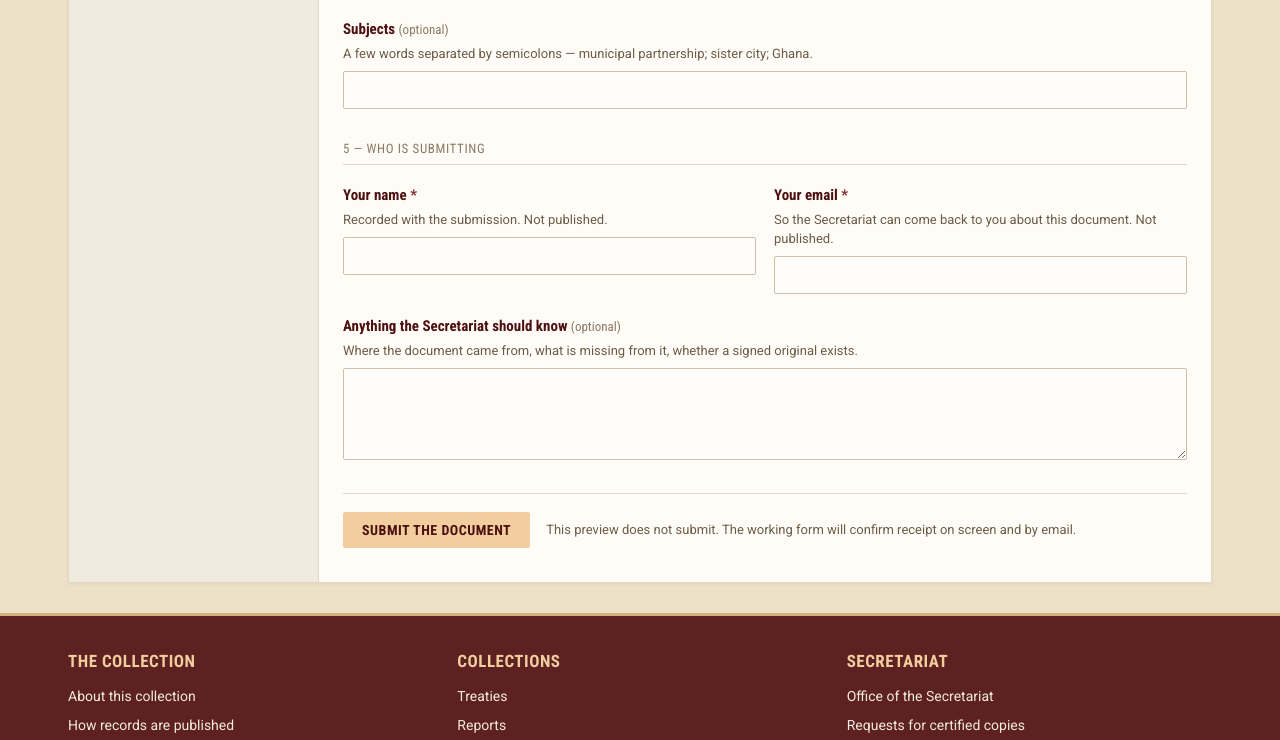
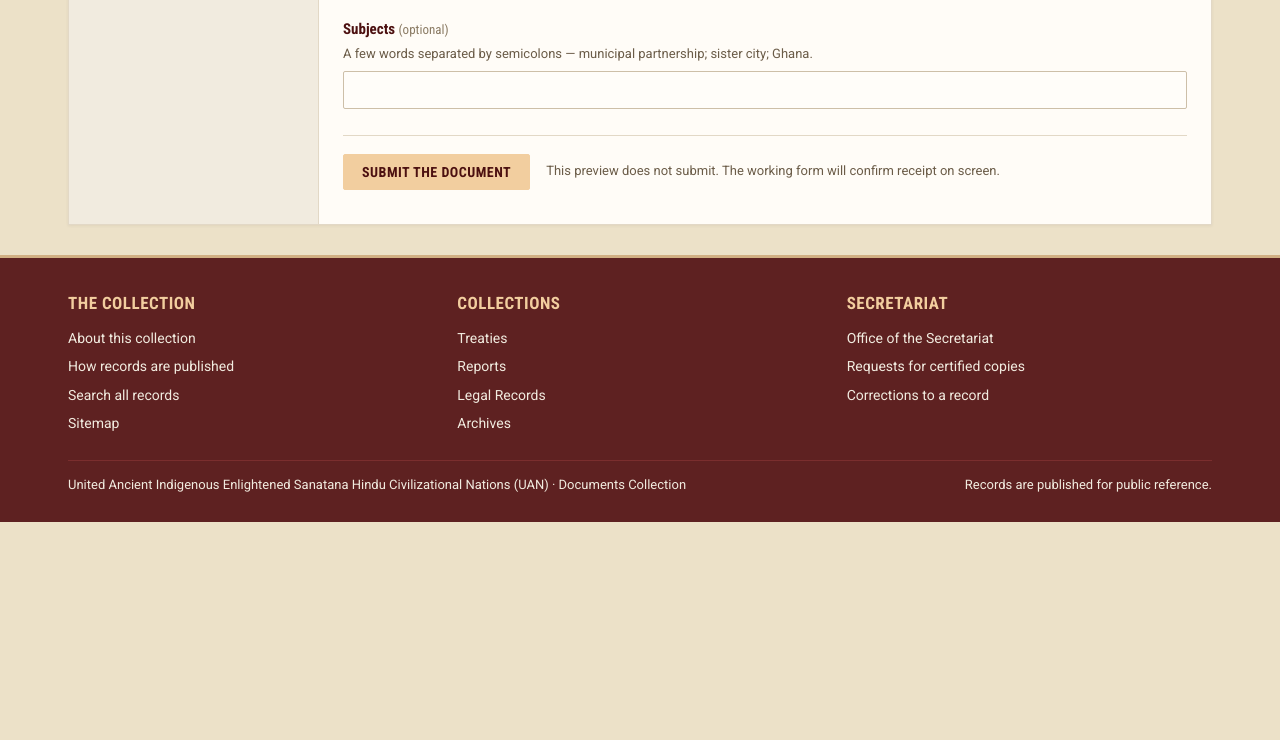
Before and after one commit to kailasauan/documents, a plain HTML site: page submit.html in a window 1280 px wide. Shown: the part 1683-2423 px from the top of the page. After the commit the page ends 2205 px from the top, so only its background shows below. Drawn offline with Linux system fonts and the light colour scheme.

Commit message:
Drop the submitter section from the form preview (PRP-23)

```diff
--- a/submit.html
+++ b/submit.html
@@ -121,7 +121,7 @@
               </div>
               <div class="fgroup">
                 <label class="flabel" for="title">Title, exactly as written on the document <span class="freq">*</span></label>
-                <span class="fhint">Copy the heading from the document itself. If the document carries no title, leave this blank and say so in the notes at the end.</span>
+                <span class="fhint">Copy the heading from the document itself. If the document carries no title, leave this blank rather than inventing one.</span>
                 <input class="fin" id="title" type="text"/>
               </div>
 
@@ -168,28 +168,9 @@
                 <input class="fin" id="tags" type="text"/>
               </div>
 
-              <div class="fsec">5 — Who is submitting</div>
-              <div class="frow">
-                <div class="fgroup">
-                  <label class="flabel" for="who">Your name <span class="freq">*</span></label>
-                  <span class="fhint">Recorded with the submission. Not published.</span>
-                  <input class="fin" id="who" type="text"/>
-                </div>
-                <div class="fgroup">
-                  <label class="flabel" for="email">Your email <span class="freq">*</span></label>
-                  <span class="fhint">So the Secretariat can come back to you about this document. Not published.</span>
-                  <input class="fin" id="email" type="email"/>
-                </div>
-              </div>
-              <div class="fgroup">
-                <label class="flabel" for="notes">Anything the Secretariat should know <span class="fopt">(optional)</span></label>
-                <span class="fhint">Where the document came from, what is missing from it, whether a signed original exists.</span>
-                <textarea class="ftext" id="notes"></textarea>
-              </div>
-
               <div class="factions">
                 <button class="btn" type="button" disabled>Submit the document</button>
-                <span class="fnote">This preview does not submit. The working form will confirm receipt on screen and by email.</span>
+                <span class="fnote">This preview does not submit. The working form will confirm receipt on screen.</span>
               </div>
             </form>
           </div>
```
